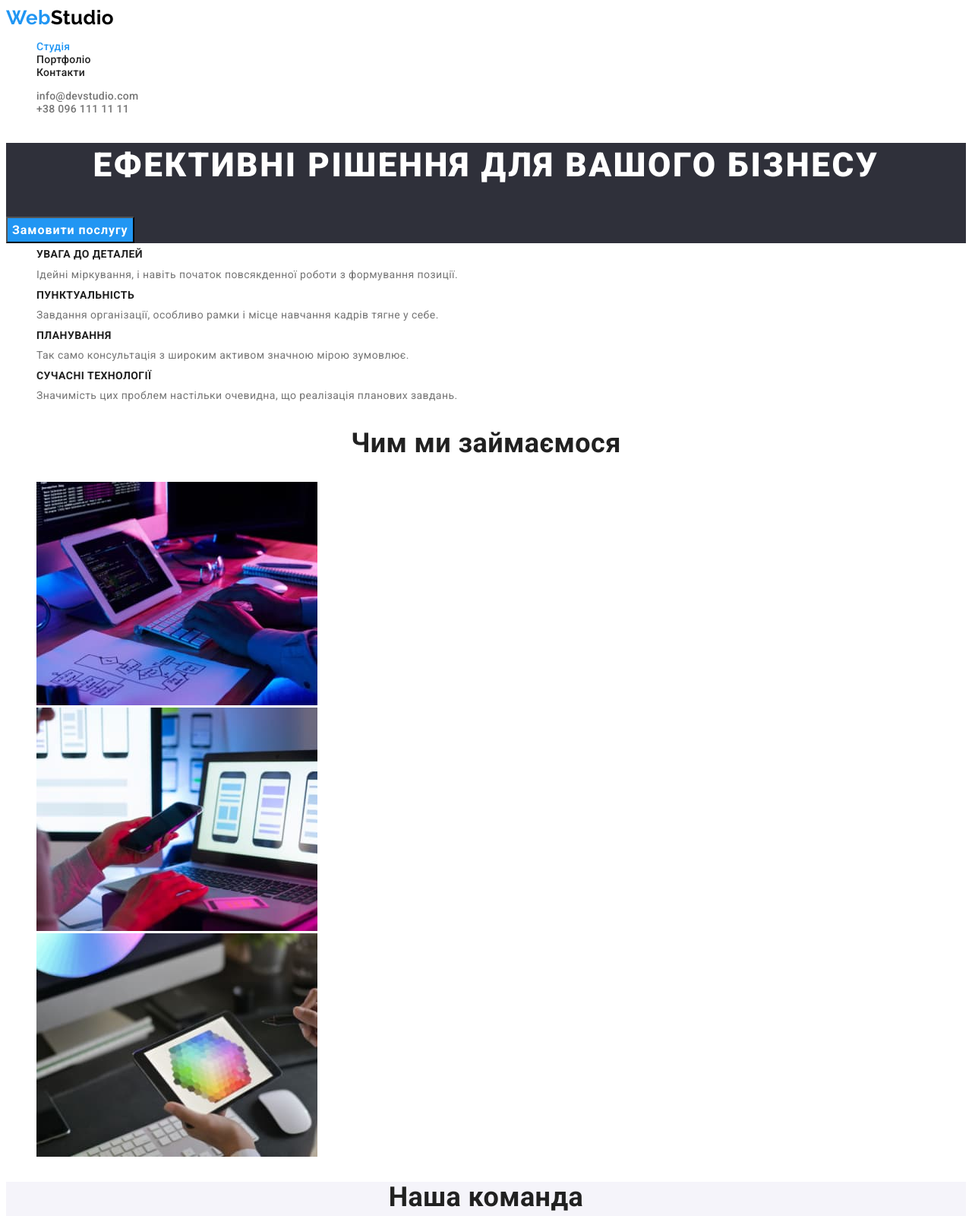
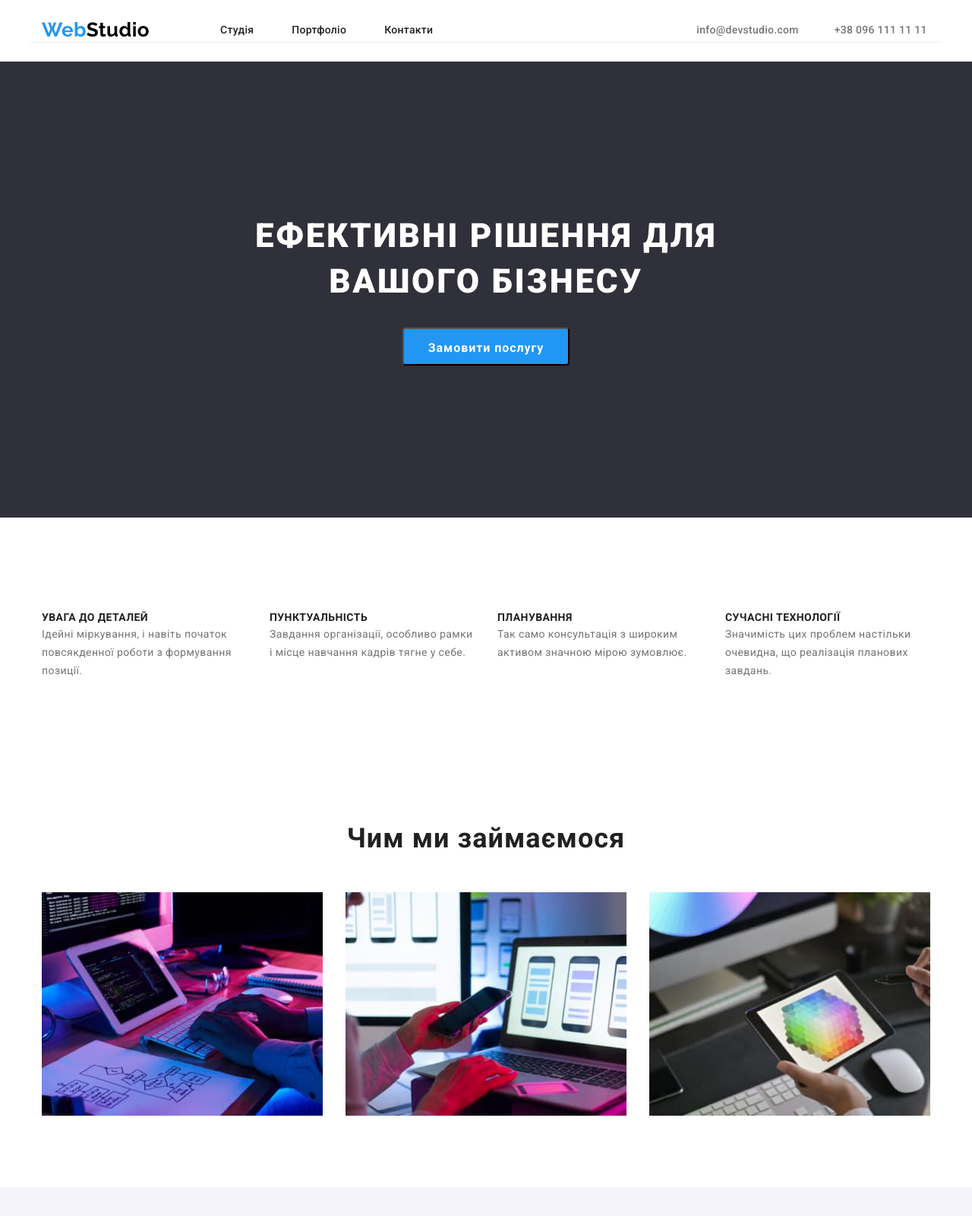
Before and after one commit to myprofile17/goit-markup-hw-03, a plain HTML site: page index.html in a window 1280 px wide. Shown: the top 1600 px of the page at 76% size. Drawn offline with nearby package versions, Linux system fonts and the light colour scheme; files whose address does not match are found by name.

Commit message:
створює третє дз

```diff
--- a/css/styles.css
+++ b/css/styles.css
@@ -9,6 +9,49 @@
 	--footer-bg-color: #2f303a;
 	--background-section: #f5f4fa;
 	--background-color: #ffffff;
+	--header-wrap-color: #ececec;
+}
+
+p,
+h1,
+h2,
+h3,
+h4,
+h5,
+h6 {
+	margin: 0;
+}
+ul,
+ol {
+	list-style: none;
+	margin: 0;
+	padding-left: 0;
+}
+
+button {
+	cursor: pointer;
+	font-family: inherit;
+}
+
+address {
+	font-style: normal;
+}
+
+img {
+	display: block;
+}
+
+.list {
+	list-style: none;
+}
+
+.link {
+	text-decoration: none;
+}
+
+a {
+	text-decoration: none;
+	font-style: normal;
 }
 
 body {
@@ -17,6 +60,7 @@ body {
 	font-family: Roboto, sans-serif;
 	letter-spacing: 0.03em;
 	font-size: 14px;
+	margin: 0;
 }
 
 .visually-hidden {
@@ -32,22 +76,30 @@ body {
 	margin: -1px;
 }
 
-ul {
-	list-style: none;
+.container {
+	width: 1200px;
+	padding-left: 15px;
+	padding-right: 15px;
+	margin: 0 auto;
 }
 
-a {
-	text-decoration: none;
-	font-style: normal;
+.section {
+	padding-top: 94px;
+	padding-bottom: 94px;
 }
 
-button {
-	font-family: inherit;
+/* -----ХЕДЕР----- */
+
+.page-header {
+	padding-top: 24px;
+	padding-bottom: 25px;
 }
 
-/* Шапка сайта */
-
-/* Лого */
+.header-wrap {
+	border-bottom: 1px solid var(--header-wrap-color);
+	display: flex;
+	align-items: center;
+}
 
 .logo {
 	color: var(--logo-color-text);
@@ -55,13 +107,24 @@ button {
 	font-weight: 700;
 	font-size: 26px;
 	line-height: 1.19;
+	margin-right: 93px;
 }
 
 .logo-word {
 	color: var(--acent-color);
 }
 
-/* Навігація */
+.header-nav {
+	display: flex;
+	align-items: center;
+}
+
+.hader-nav-list {
+	display: flex;
+	align-items: center;
+	gap: 50px;
+	margin-right: 347px;
+}
 
 .link-nav {
 	color: var(--primary-text-color);
@@ -69,54 +132,78 @@ button {
 	line-height: 1.14;
 	letter-spacing: 0.02em;
 }
-.site-nav .link-nav:hover,
-.site-nav .link-nav:focus {
-	color: var(--acent-color);
+
+.link-nav.curren {
+	color: var(--primary-text-color);
 }
-.site-nav .link-nav.current {
+
+.link-nav:hover,
+.link-nav:focus {
 	color: var(--acent-color);
 }
 
-/* Контакти */
+.link-nav {
+	color: var(--acent-color);
+}
 
-.auth-nav .contact-link {
+/* -----КОНТАКТИ----- */
+
+.contact {
+	display: flex;
+	align-items: center;
+}
+
+.contact-item:not(:first-child) {
+	margin-left: 47px;
+}
+.contact-link {
 	color: var(--ouwer-text-color);
 	font-weight: 500;
 	line-height: 1.14;
 	letter-spacing: 0.02em;
 }
 
-.auth-nav .contact-link:hover,
-.auth-nav .contact-link:focus {
+.contact-link:hover,
+.contact-link:focus {
 	color: var(--acent-color);
 }
 
-/* Герой */
+/* -----ГЕРОЙ----- */
 
 .hero {
 	background-color: var(--footer-bg-color);
+	padding-top: 200px;
+	padding-bottom: 200px;
 }
 
-.hero .hero-title {
+.hero-title {
 	color: var(--secondary-text-color);
 	font-weight: 900;
 	font-size: 44px;
 	line-height: 1.36;
-	text-align: center;
 	letter-spacing: 0.06em;
 	text-transform: uppercase;
+	text-align: center;
+	max-width: 696px;
+	margin: 0 auto 30px;
 }
-.hero .hero-button {
+
+.hero-button {
+	display: block;
 	color: var(--secondary-text-color);
 	background-color: var(--acent-color);
 	font-weight: 700;
 	font-size: 16px;
 	line-height: 1.87;
 	letter-spacing: 0.06em;
-	cursor: pointer;
+	min-width: 216px;
+	height: 50px;
+	padding: 10px 32px;
+	margin: 0 auto;
+	border-radius: 4px;
 }
 
-/* Особливості */
+/* -----ОСОБЛИВОСТІ----- */
 
 .features-title {
 	color: var(--primary-text-color);
@@ -124,42 +211,82 @@ button {
 	line-height: 1.14px;
 	letter-spacing: 0.03em;
 	text-transform: uppercase;
+	margin-top: 37px;
+}
+
+.features-list {
+	display: flex;
+	gap: 30px;
+}
+
+.features-item {
+	width: 270px;
 }
 
 .features-text {
 	color: var(--ouwer-text-color);
 	line-height: 1.71;
+	margin-top: 10px;
 }
 
-/* Діяльність */
+/* -----ДІЯЛЬНІСТЬ----- */
+
+.work-title {
+	font-size: 36px;
+	line-height: 1.16;
+	text-align: center;
+	letter-spacing: 0.03em;
+	margin-bottom: 50px;
+}
+
+.work-list {
+	display: flex;
+	gap: 30px;
+}
+
+/* -----КОМАНДА----- */
+
+.team {
+	background-color: var(--background-section);
+}
 
 .section-title {
 	font-size: 36px;
 	line-height: 1.16;
 	text-align: center;
+	letter-spacing: 0.03em;
+	margin-bottom: 50px;
 }
 
-/* Команда */
-
-.team-section {
-	background-color: var(--background-section);
+.team-list {
+	display: flex;
+	gap: 30px;
+	text-align: center;
 }
 
 .team-name {
 	font-weight: 500;
 	font-size: 16px;
 	line-height: 1.18;
+	margin-top: 30px;
 }
 
 .team-work {
 	color: var(--ouwer-text-color);
 	font-size: 16px;
 	line-height: 1.18;
+	margin-top: 10px;
 }
 
-/* Портфоліо */
+/* -----ПОРТФОЛІО----- */
 
-/* Кнопки портфоліо */
+.portfolio-button {
+	display: flex;
+	justify-content: center;
+	gap: 8px;
+	margin-bottom: 50px;
+}
+
 .button {
 	color: var(--primary-text-color);
 	background-color: var(--buttons-port-color);
@@ -167,6 +294,8 @@ button {
 	font-size: 16px;
 	line-height: 1.62;
 	letter-spacing: 0.03em;
+	bottom: 6px 22px;
+	border-radius: 4px;
 }
 .button:hover,
 .button:focus {
@@ -174,22 +303,38 @@ button {
 	background-color: var(--acent-color);
 	cursor: pointer;
 }
-/*Галерея проектів */
+
+.portfolio-picters {
+	display: flex;
+	flex-wrap: wrap;
+	gap: 30px;
+}
+
+.portfolio-item {
+	border-bottom: 1px solid var(--header-wrap-color);
+}
+
 .project-title {
 	font-size: 18px;
 	line-height: 2;
 	letter-spacing: 0.06em;
+	margin: 20px 24px 4px;
+	width: 322px;
 }
 .project-name {
 	color: var(--ouwer-text-color);
 	font-size: 16px;
 	line-height: 1.87;
+	width: 322px;
+	margin: 0 24px 20px;
 }
 
-/* Підвал */
+/* -----ПІДВАЛ----- */
 
 .footer-background {
 	background-color: var(--footer-bg-color);
+	padding-top: 60px;
+	padding-bottom: 60px;
 }
 
 .footer-logo {
@@ -201,17 +346,23 @@ button {
 }
 
 .footer-map {
+	display: inline-block;
 	color: var(--secondary-text-color);
 	line-height: 1.71;
+	margin-top: 20px;
 }
 
 .footer-contact-link {
 	color: var(--footer-text-color);
 	line-height: 1.71;
+	margin-top: 9px;
 }
+
+.footer-item-tel {
+	margin-top: 9px;
+}
+
 .footer-contact-link:hover,
-.footer-contact-link:hover,
-.footer-contact-link:focus,
 .footer-contact-link:focus {
 	color: var(--acent-color);
 }
--- a/index.html
+++ b/index.html
@@ -11,119 +11,139 @@
 			href="https://fonts.googleapis.com/css2?family=Raleway:wght@700&family=Roboto:wght@400;500;700;900&display=swap"
 			rel="stylesheet"
 		/>
+		<link
+			rel="stylesheet"
+			href="https://cdnjs.cloudflare.com/ajax/libs/modern-normalize/1.1.0/modern-normalize.min.css"
+			integrity="sha512-wpPYUAdjBVSE4KJnH1VR1HeZfpl1ub8YT/NKx4PuQ5NmX2tKuGu6U/JRp5y+Y8XG2tV+wKQpNHVUX03MfMFn9Q=="
+			crossorigin="anonymous"
+			referrerpolicy="no-referrer"
+		/>
 		<link rel="stylesheet" href="./css/styles.css" />
 	</head>
 	<body>
 		<!-- Шапка сайта -->
 
-		<header>
-			<nav>
+		<header class="page-header">
+			<div class="container header-wrap">
+				<nav class="header-nav">
 					<a href="./index.html" class="logo">
 						<span class="logo-word">Web</span>Studio
 					</a>
-				<ul class="site-nav">
-					<li><a class="link-nav current" href="./index.html">Студія</a></li>
-					<li><a class="link-nav" href="./portfolio.html">Портфоліо</a></li>
-					<li><a class="link-nav" href="#">Контакти</a></li>
+					<ul class="hader-nav-list">
+						<li class="item-nav"><a class="link-nav curren" href="./index.html">Студія</a></li>
+						<li class="item-nav"><a class="link-nav curren" href="./portfolio.html">Портфоліо</a></li>
+						<li class="item-nav"><a class="link-nav curren" href="#">Контакти</a></li>
 					</ul>
 				</nav>
 
-			<ul class="auth-nav">
-				<li><a class="contact-link" href="mailto:info@devstudio.com">info@devstudio.com</a></li>
-				<li><a class="contact-link" href="tel:+380961111111">+38 096 111 11 11</a></li>
+				<ul class="contact">
+					<li class="contact-item">
+						<a class="contact-link" href="mailto:info@devstudio.com">info@devstudio.com</a>
+					</li>
+					<li class="contact-item"><a class="contact-link" href="tel:+380961111111">+38 096 111 11 11</a></li>
 				</ul>
+			</div>
 		</header>
 
 		<main>
 			<!-- Герой -->
 
 			<section class="hero">
+				<div class="container">
 					<h1 class="hero-title">Ефективні рішення для вашого бізнесу</h1>
 					<button type="button" class="hero-button">Замовити послугу</button>
+				</div>
 			</section>
 
 			<!-- Особливості -->
 
-			<section class="features">
+			<section class="features section">
+				<div class="container">
 					<h2 class="visually-hidden">Особливості</h2>
-				<ul>
-					<li>
+					<ul class="features-list">
+						<li class="features-item">
 							<h3 class="features-title">Увага до деталей</h3>
 							<p class="features-text">Ідейні міркування, і навіть початок повсякденної роботи з формування позиції.</p>
 						</li>
 
-					<li>
+						<li class="features-item">
 							<h3 class="features-title">Пунктуальність</h3>
 							<p class="features-text">Завдання організації, особливо рамки і місце навчання кадрів тягне у себе.</p>
 						</li>
 
-					<li>
+						<li class="features-item">
 							<h3 class="features-title">Планування</h3>
 							<p class="features-text">Так само консультація з широким активом значною мірою зумовлює.</p>
 						</li>
 
-					<li>
+						<li class="features-item">
 							<h3 class="features-title">Сучасні технології</h3>
 							<p class="features-text">Значимість цих проблем настільки очевидна, що реалізація планових завдань.</p>
 						</li>
 					</ul>
+				</div>
 			</section>
 
 			<!-- Діяльність -->
 
-			<section>
-				<h2 class="section-title">Чим ми займаємося</h2>
-				<ul>
-					<li>
+			<section class="work section">
+				<div class="container">
+					<h2 class="work-title">Чим ми займаємося</h2>
+					<ul class="work-list">
+						<li class="work-item">
 							<img src="./images/index/box1.jpg" alt="чоловік працює за комп'ютером" width="370" />
 						</li>
-					<li>
+						<li class="work-item">
 							<img src="./images//index/box2.jpg" alt="дівчина з ноутбуком" width="370" />
 						</li>
-					<li>
+						<li class="work-item">
 							<img src="./images//index/box3.jpg" alt="дівчина з планшетом" width="370" />
 						</li>
 					</ul>
+				</div>
 			</section>
 
 			<!-- Команда-->
 
-			<section class="team-section">
+			<section class="team section">
+				<div class="container">
 					<h2 class="section-title">Наша команда</h2>
-				<ul>
-					<li>
+					<ul class="team-list">
+						<li class="team-item">
 							<img src="./images//index/img1.jpg" alt="чоловік в окулярах" width="270" />
 							<h3 class="team-name">Ігор Дем'яненко</h3>
 							<p lang="en" class="team-work">Product Designer</p>
 						</li>
-					<li>
+						<li class="team-item">
 							<img src="./images//index/img2.jpg" alt=" красива жінка" width="270" />
 							<h3 class="team-name">Ольга Рєпіна</h3>
 							<p lang="en" class="team-work">Frontend Developer</p>
 						</li>
-					<li>
+						<li class="team-item">
 							<img src="./images//index/img3.jpg" alt="усміхнений хлопець" width="270" />
 							<h3 class="team-name">Микола Тарасов</h3>
 							<p lang="en" class="team-work">Marketing</p>
 						</li>
-					<li>
+						<li class="team-item">
 							<img src="./images//index/img4.jpg" alt="молодий чоловік з бородою" width="270" />
 							<h3 class="team-name">Михайло Єрмаков</h3>
 							<p lang="en" class="team-work">UI Designer</p>
 						</li>
 					</ul>
+				</div>
 			</section>
 		</main>
 
 		<!-- Підвал сайта-->
 
 		<footer class="footer-background">
+			<div class="container">
 				<a href="./index.html" class="footer-logo">
 					<span class="logo-word">Web</span>Studio
 				</a>
-			<address>
-				<ul>
-					<li>
+				<address class="footer-contact">
+					<ul class="footer-list">
+						<li class="footer-item">
 							<a
 								class="footer-map"
 								href="https://goo.gl/maps/CPtrU1FHBa2aNyZL9"
@@ -133,10 +153,13 @@
 								м. Київ, пр-т Лесі Українки, 26
 							</a>
 						</li>
-					<li><a class="footer-contact-link" href="mailto:info@devstudio.com">info@devstudio.com</a></li>
-					<li><a class="footer-contact-link" href="tel:+380961111111">+38 096 111 11 11</a></li>
+						<li class="footer-item">
+							<a class="footer-contact-link" href="mailto:info@devstudio.com">info@devstudio.com</a>
+						</li>
+						<li class="footer-item"><a class="footer-contact-link" href="tel:+380961111111">+38 096 111 11 11</a></li>
 					</ul>
 				</address>
+			</div>
 		</footer>
 	</body>
 </html>
```
Also changed, not shown: portfolio.html (+43 -26 lines). Lines whose indentation alone changed are shown as unchanged.
